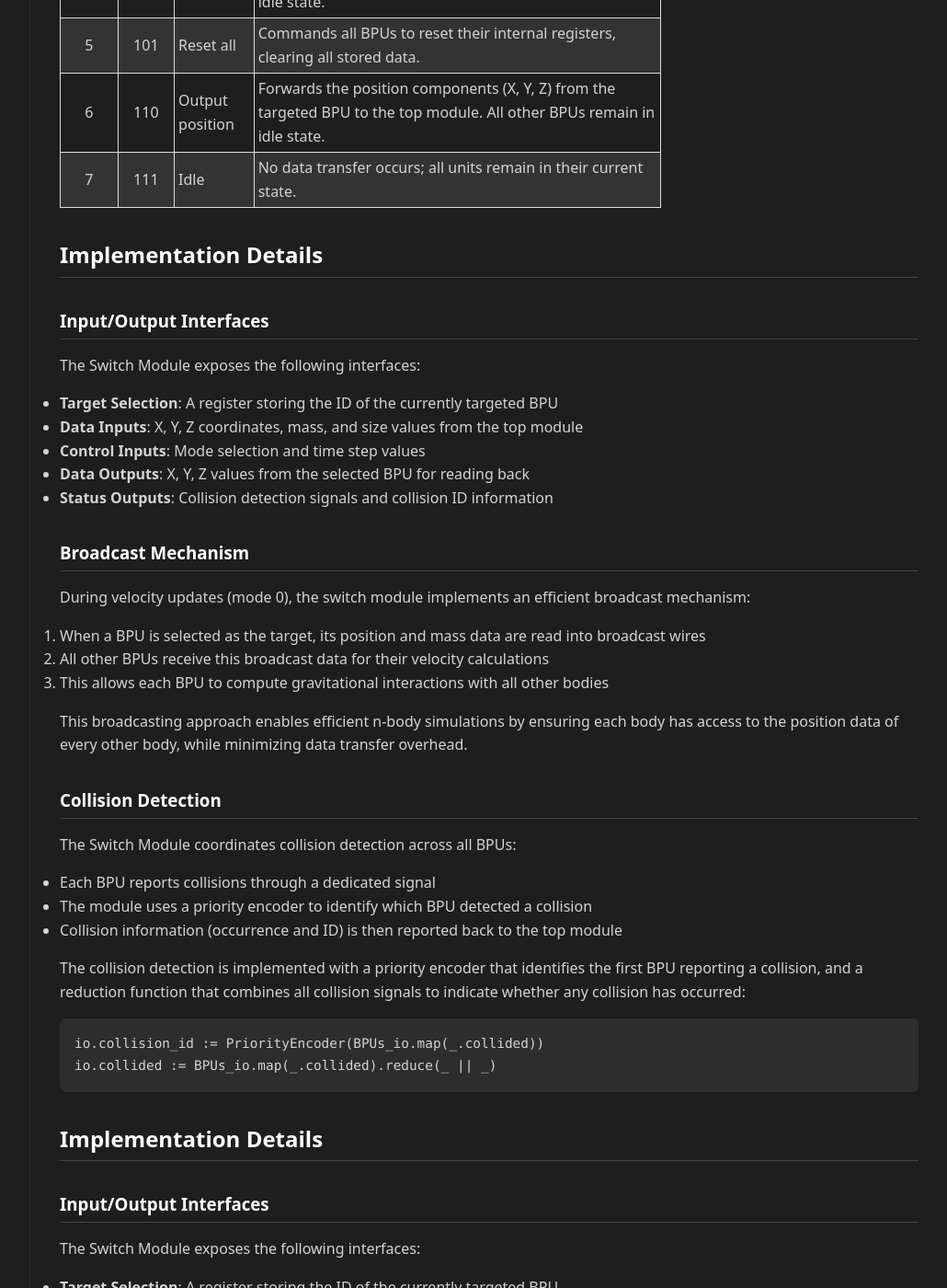
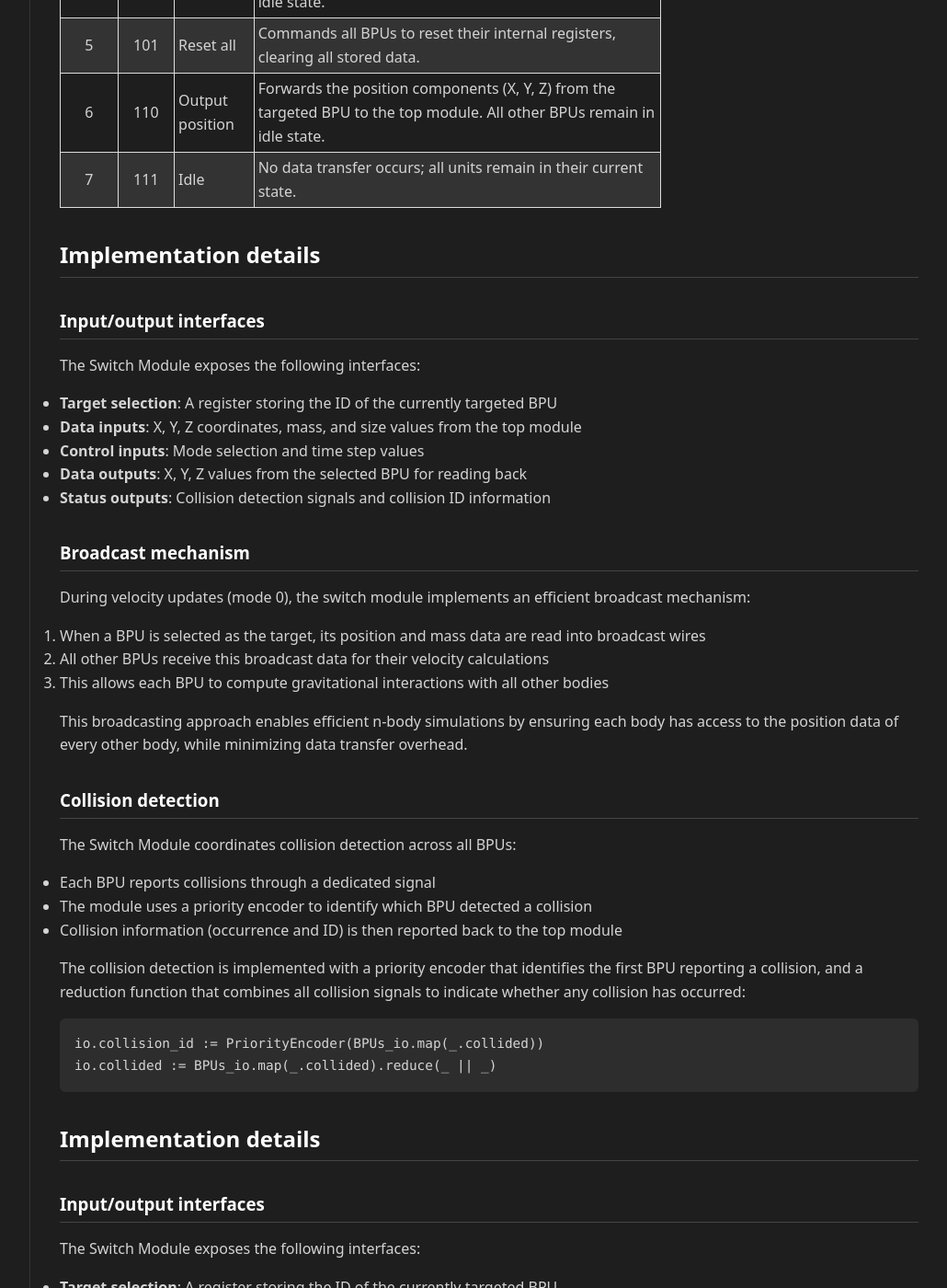
Before and after one commit to Vyndicta/Celestial, a Jekyll site: the page built from docs/celestial-accelerator-docs/modules/switch-module.md, in a window 1280 px wide and 1400 px high, scrolled down 1379 px. Shown: the whole window at 92% size, without its empty margins (249-1279 px from the left). Built offline with Jekyll 4.4.1, drawn with Linux system fonts in a browser that asks for light colours; our own code applies the rules of GitHub Pages for plain Markdown files; some of the changed text lies outside the part shown.

Commit message:
Updating the doc

````diff
--- a/docs/celestial-accelerator-docs/modules/switch-module.md
+++ b/docs/celestial-accelerator-docs/modules/switch-module.md
@@ -61,19 +61,19 @@ The Switch Module operates in several distinct modes controlled by a 3-bit selec
 
 </div>
 
-## Implementation Details
+## Implementation details
 
-### Input/Output Interfaces
+### Input/output interfaces
 
 The Switch Module exposes the following interfaces:
 
-- **Target Selection**: A register storing the ID of the currently targeted BPU
-- **Data Inputs**: X, Y, Z coordinates, mass, and size values from the top module
-- **Control Inputs**: Mode selection and time step values
-- **Data Outputs**: X, Y, Z values from the selected BPU for reading back
-- **Status Outputs**: Collision detection signals and collision ID information
+- **Target selection**: A register storing the ID of the currently targeted BPU
+- **Data inputs**: X, Y, Z coordinates, mass, and size values from the top module
+- **Control inputs**: Mode selection and time step values
+- **Data outputs**: X, Y, Z values from the selected BPU for reading back
+- **Status outputs**: Collision detection signals and collision ID information
 
-### Broadcast Mechanism
+### Broadcast mechanism
 
 During velocity updates (mode 0), the switch module implements an efficient broadcast mechanism:
 
@@ -83,7 +83,7 @@ During velocity updates (mode 0), the switch module implements an efficient broa
 
 This broadcasting approach enables efficient n-body simulations by ensuring each body has access to the position data of every other body, while minimizing data transfer overhead.
 
-### Collision Detection
+### Collision detection
 
 The Switch Module coordinates collision detection across all BPUs:
 
@@ -98,19 +98,19 @@ io.collision_id := PriorityEncoder(BPUs_io.map(_.collided))
 io.collided := BPUs_io.map(_.collided).reduce(_ || _)
 ```
 
-## Implementation Details
+## Implementation details
 
-### Input/Output Interfaces
+### Input/output interfaces
 
 The Switch Module exposes the following interfaces:
 
-- **Target Selection**: A register storing the ID of the currently targeted BPU
-- **Data Inputs**: X, Y, Z coordinates, mass, and size values from the top module
-- **Control Inputs**: Mode selection and time step values
-- **Data Outputs**: X, Y, Z values from the selected BPU for reading back
-- **Status Outputs**: Collision detection signals and collision ID information
+- **Target selection**: A register storing the ID of the currently targeted BPU
+- **Data inputs**: X, Y, Z coordinates, mass, and size values from the top module
+- **Control inputs**: Mode selection and time step values
+- **Data outputs**: X, Y, Z values from the selected BPU for reading back
+- **Status outputs**: Collision detection signals and collision ID information
 
-### Broadcast Mechanism
+### Broadcast mechanism
 
 During velocity updates (mode 0), the switch module implements an efficient broadcast mechanism:
 
@@ -120,7 +120,7 @@ During velocity updates (mode 0), the switch module implements an efficient broa
 
 This broadcasting approach enables efficient n-body simulations by ensuring each body has access to the position data of every other body, while minimizing data transfer overhead.
 
-### Collision Detection
+### Collision detection
 
 The Switch Module coordinates collision detection across all BPUs:
 
````
